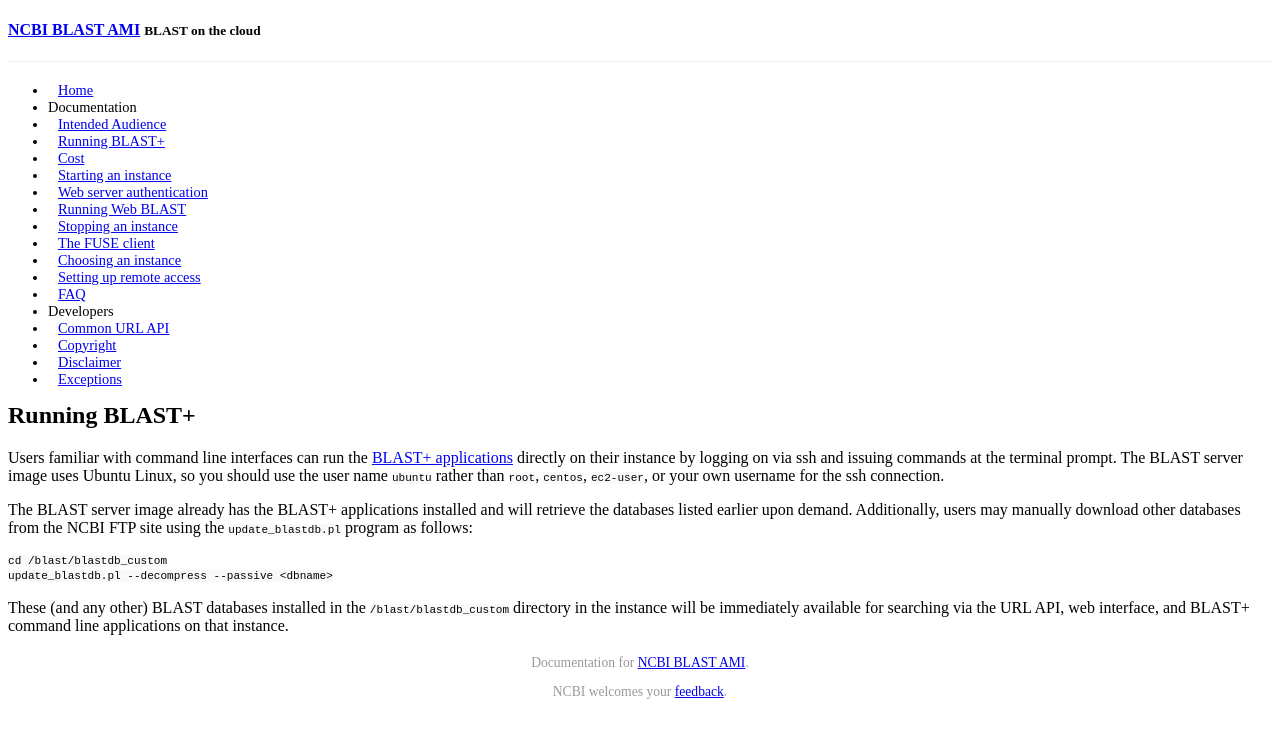
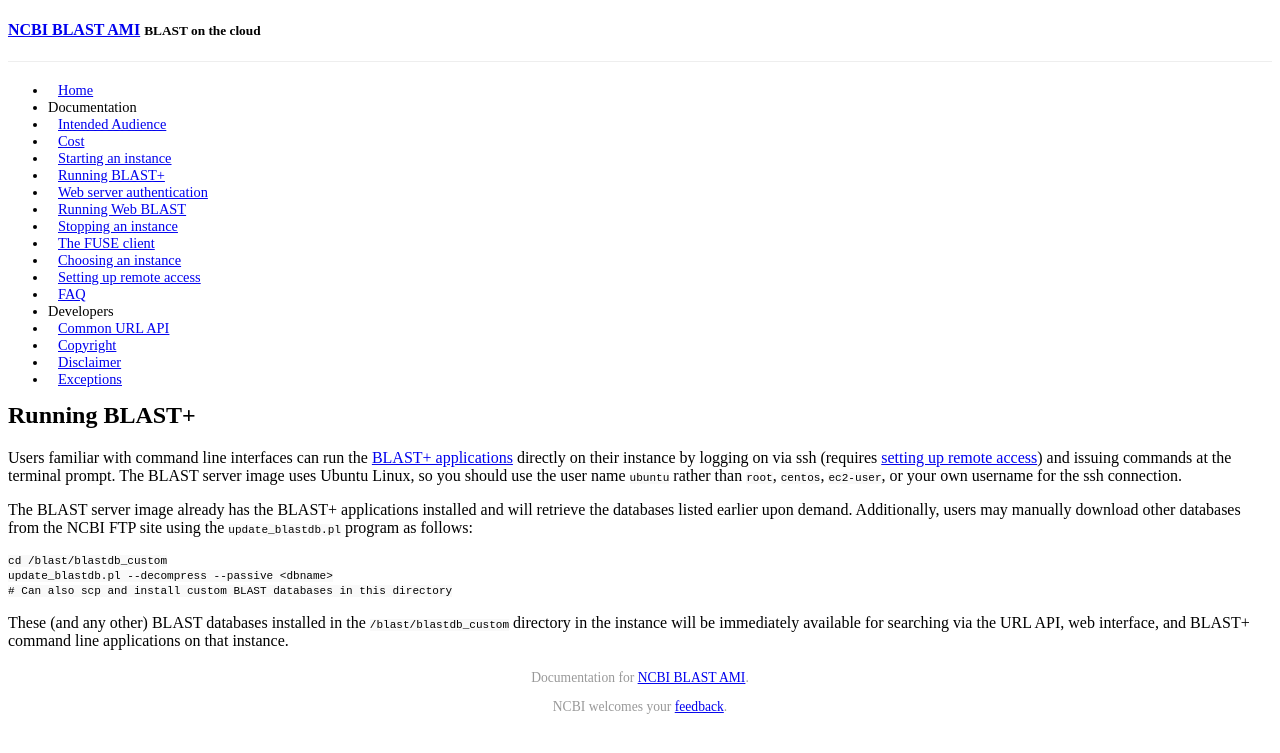
Before and after one commit to ncbi/blast-cloud, a Jekyll site: the page built from _posts/2015-06-09-running-blast.md, in a window 1280 px wide. Shown: the top 753 px of the page. Built offline with Jekyll 4.4.1, drawn with Linux system fonts in a browser that asks for light colours; a style sheet for code colours, icons or effects is not loaded.

Commit message:
Additional edits

```diff
--- a/_posts/2015-06-09-running-blast.md
+++ b/_posts/2015-06-09-running-blast.md
@@ -2,11 +2,12 @@
 layout: page
 category: doc
 title: "Running BLAST+"
-order: 1
+order: 3
 ---
 Users familiar with command line interfaces can run the [BLAST+
 applications](https://www.ncbi.nlm.nih.gov/books/NBK1763) directly on their
-instance by logging on via ssh and issuing commands at the terminal prompt.
+instance by logging on via ssh (requires [setting up remote access]({{site.baseurl}}{% post_url 2015-06-09-setting-up-remote-access %}))
+and issuing commands at the terminal prompt.
 The BLAST server image uses Ubuntu Linux, so you should use the user name `ubuntu`
 rather than `root`, `centos`, `ec2-user`, or your own username for the ssh connection.
 
@@ -17,6 +18,7 @@ manually download other databases from the NCBI FTP site using the
 
     cd /blast/blastdb_custom
     update_blastdb.pl --decompress --passive <dbname>
+    # Can also scp and install custom BLAST databases in this directory
 
 These (and any other) BLAST databases installed in the `/blast/blastdb_custom`
 directory in the instance will be immediately available for searching via the
```
Also changed, not shown: _posts/2015-06-09-choosing-instance.md (+4 -2 lines), _posts/2015-06-09-running-web-blast.md (+3 -3 lines), _posts/2015-06-09-setting-up-remote-access.md (renamed from _posts/2015-06-09-setting-up-blast.md, +0 -3 lines), _posts/2015-06-09-starting-instance.md (+3 -4 lines), _posts/2015-06-09-stopping-instance.md (+8 -6 lines).
